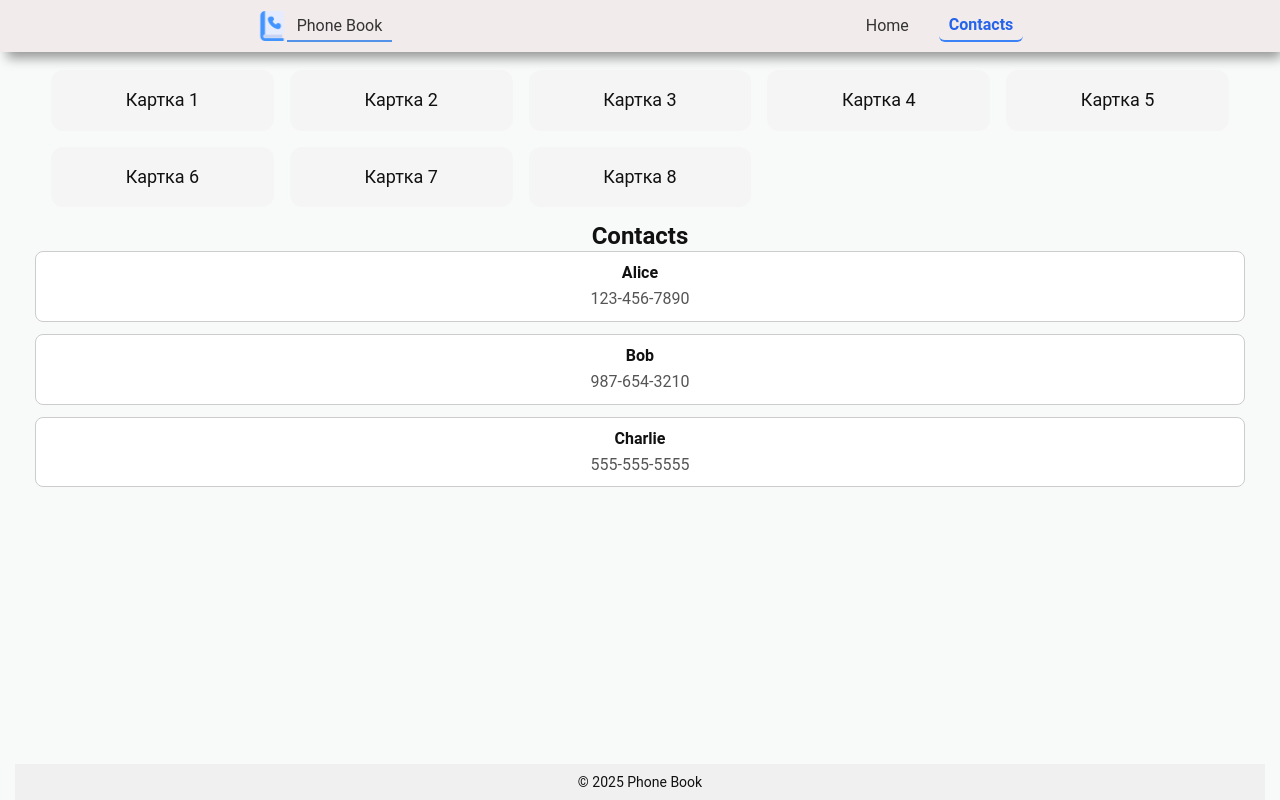
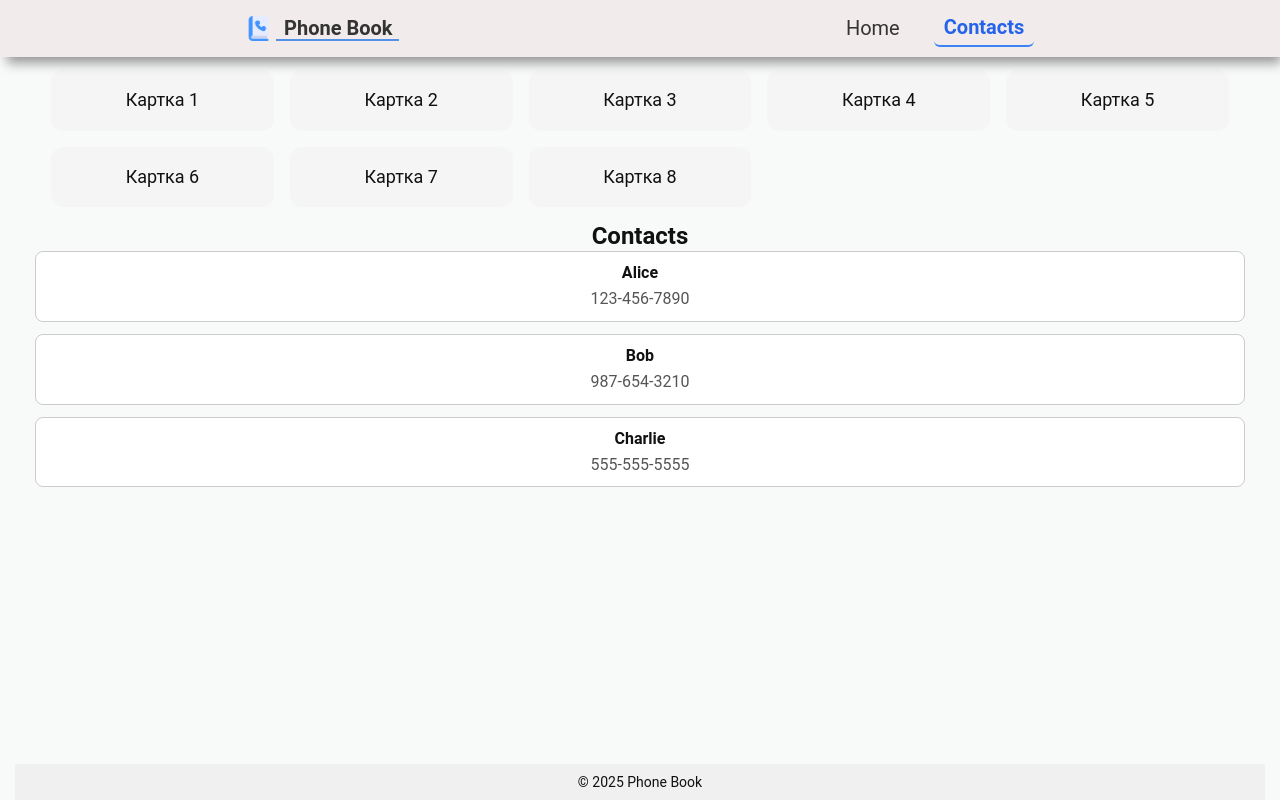
Before and after one commit to PetroMazuryk/phone-book-frontend, a React (Vite) app: page /phone-book-frontend/contacts in a window 1280 px wide. Built offline with nearby package versions, Linux system fonts and the light colour scheme.

Commit message:
add function clamp()

```diff
--- a/src/components/CustomNavLink/CustomNavLink.module.css
+++ b/src/components/CustomNavLink/CustomNavLink.module.css
@@ -1,5 +1,6 @@
 .navLink {
   color: #333;
+  font-size: clamp(16px, 2vw, 20px);
   text-decoration: none;
   padding: 6px 10px;
   transition: 0.3s ease;
--- a/src/components/Header/Header.module.css
+++ b/src/components/Header/Header.module.css
@@ -2,19 +2,20 @@
     position: fixed;
     display: flex;
     justify-content: space-around;
+    align-items: center;
     top: 0;
     left: 0;
     width: 100%;
     z-index: 1000;
     background-color: #f2ebeb;
     box-shadow: 4px 9px 11px -3px rgba(0, 0, 0, 0.4);
-    padding: 10px 20px;
+    padding: clamp(8px, 1.5vw, 10px) clamp(12px, 2vw, 24px);
     text-align: center;
 }
 
 .logoWrap {
     display: flex;
-    gap: 10px;
+    gap: clamp(6px, 1vw, 15px);
     align-items: center;
     position: relative;
 }
@@ -24,23 +25,25 @@
     width: 84%;
     height: 2px;
     position: absolute;
-    bottom: 0px;
+    bottom: 0;
     left: 30px;
     z-index: -1;
     background-color: #5392e9;
 }
 
 .logo {
-    height: 30px;
-    width: 30px;
+    height: clamp(24px, 2vw, 30px);
+    width: clamp(24px, 2vw, 30px);
 }
 
 .logoText {
     color: #333333;
+    font-size: clamp(16px, 2vw, 20px);
+    font-weight: bold;
 }
 
 .nav {
     display: flex;
-    gap: 20px;
+    gap: clamp(6px, 2vw, 24px);
     align-items: center;
 }
```
